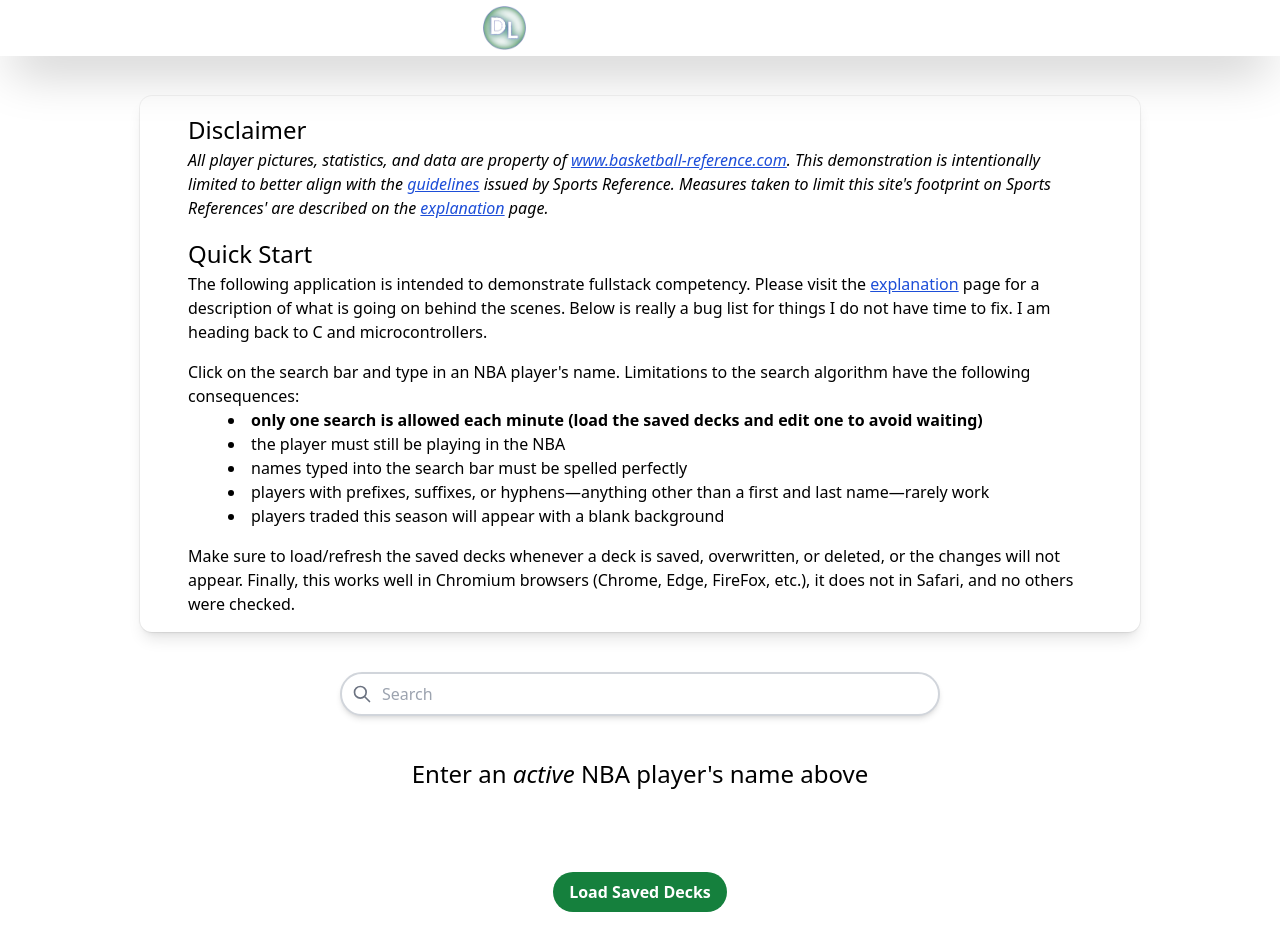
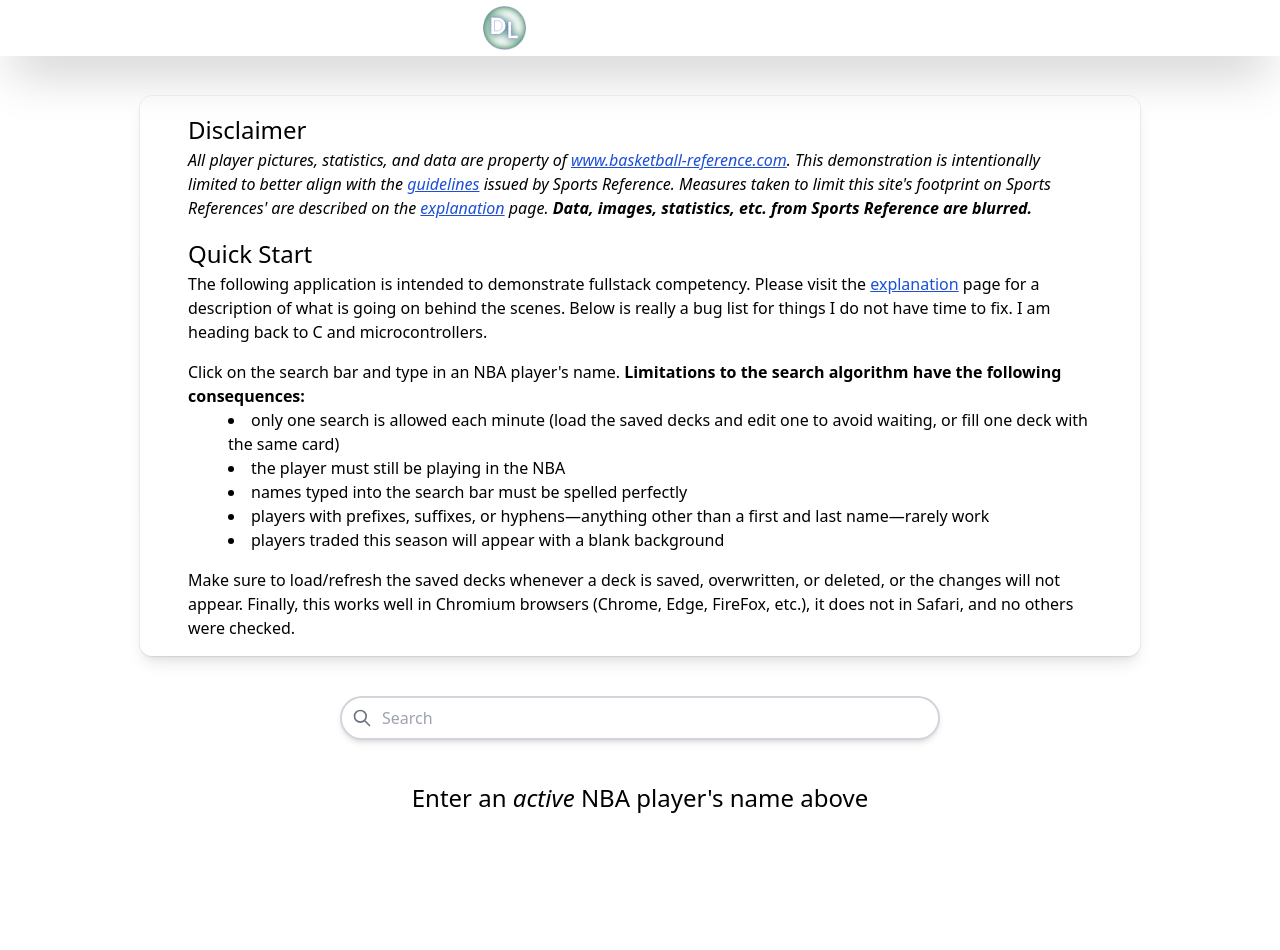
Before and after one commit to davidluby/next-portfolio, a Next.js app: page /decks in a window 1280 px wide. After the commit the page ends 856 px from the top, so only its background shows below. Built offline with nearby package versions, Linux system fonts and the light colour scheme.

Commit message:
added show to main interface

```diff
--- /dev/null
+++ b/src/components/Simulator.js
@@ -0,0 +1,9 @@
+import React from 'react'
+
+export default function simulator() {
+    return (
+        <div className="mt-10">
+            Fluid simulator
+        </div>
+    )
+}
--- a/src/components/decks/Interface.js
+++ b/src/components/decks/Interface.js
@@ -1,12 +1,13 @@
-import React, { useState } from 'react'
+import React from 'react'
 import Card from "@components/decks/Card"
+import Show from "@components/decks/Show"
 import Add from "@components/decks/Add"
 import Deck from "@components/decks/Deck"
 import New from "@components/decks/New"
 import Save from "@components/decks/Save"
 import ExpandCards from "@components/decks/ExpandCards"
 
-export default function Interface({ searching, playerData, empty, setEmpty, cards, setCards, deck, setDeck }) {
+export default function Interface({ setHidden, searching, playerData, empty, setEmpty, cards, setCards, deck, setDeck }) {
 
 	return (
 		<div className="shadow-lg rounded-xl ring-1 ring-black/5 p-10">
@@ -24,6 +25,7 @@ export default function Interface({ searching, playerData, empty, setEmpty, card
 					: null }
 			</div>
 			<div className="flex flex-row justify-center space-x-2">
+				<Show setHidden={setHidden} empty={empty} setEmpty={setEmpty} setCards={setCards} setDeck={setDeck} />
 				<Add playerData={playerData} cards={cards} setCards={setCards} setEmpty={setEmpty} />
 				{ !empty ? <Save cards={cards} deck={deck} /> : null}
 				{ !empty ? <New setDeck={setDeck} /> : null}
--- a/src/pages/decks.js
+++ b/src/pages/decks.js
@@ -1,6 +1,5 @@
 import React, { useState } from 'react'
 import Search from "@components/decks/Search"
-import Show from "@components/decks/Show"
 import Interface from "@components/decks/Interface"
 
 
@@ -31,7 +30,7 @@ export default function Decks() {
                 rel="noopener noreferrer">guidelines</a> issued by Sports Reference. Measures taken to limit this site&#x27;s footprint on Sports References&#x27; are described on the <a className="underline text-blue-700 hover:text-blue-400"
 				href="https://main--davidluby.netlify.app/decks_ex"
 				target="_blank"
-				rel="noopener noreferrer">explanation</a> page.</i>
+				rel="noopener noreferrer">explanation</a> page.<b> Data, images, statistics, etc. from Sports Reference are blurred.</b></i>
       		</p>
 			<h1 className="mt-4">
 				Quick Start
@@ -43,10 +42,10 @@ export default function Decks() {
 					rel="noopener noreferrer">explanation</a> page for a description of what is going on behind the scenes. Below is really a bug list for things I do not have time to fix. I am heading back to C and microcontrollers.
 			</p>
 			<p className="mt-4">
-				Click on the search bar and type in an NBA player&#x27;s name. Limitations to the search algorithm have the following consequences:
+				Click on the search bar and type in an NBA player&#x27;s name. <b>Limitations to the search algorithm have the following consequences:</b>
 			</p>
 			<ul className="list-disc list-inside">
-				<li className="ml-10"><b>only one search is allowed each minute (load the saved decks and edit one to avoid waiting)</b></li>
+				<li className="ml-10">only one search is allowed each minute (load the saved decks and edit one to avoid waiting, or fill one deck with the same card)</li>
 				<li className="ml-10">the player must still be playing in the NBA</li>
 				<li className="ml-10">names typed into the search bar must be spelled perfectly</li>
 				<li className="ml-10">players with prefixes, suffixes, or hyphens&#8212;anything other than a first and last name&#8212;rarely work</li>
@@ -58,11 +57,10 @@ export default function Decks() {
 		</div>
 		<Search setPlayerData={setPlayerData} setSearching={setSearching} setHidden={setHidden} />
 		<div className="p-10">
-			{ !hidden ? <Interface searching={searching} playerData={playerData} empty={empty} setEmpty={setEmpty}
+			{ !hidden ? <Interface setHidden={setHidden} searching={searching} playerData={playerData} empty={empty} setEmpty={setEmpty}
 							cards={cards} setCards={setCards} deck={deck} setDeck={setDeck} />
 				: <h1>Enter an <i>active</i> NBA player&apos;s name above</h1>}
 		</div>
-      	<Show setHidden={setHidden} empty={empty} setEmpty={setEmpty} setCards={setCards} setDeck={setDeck} />
     </div>
 	)
 }
--- a/src/pages/index.js
+++ b/src/pages/index.js
@@ -1,10 +1,19 @@
-import Interface from "@components/decks/Interface"
+import Simulator from "@components/simulator"
 
 
 export default function Home() {
 
     return (
         <div className="flex flex-col items-center border-4">
+            <div className="w-5/6 px-12 py-4 items-center shadow-lg rounded-xl ring-1 ring-black/5">
+                <h1>
+                    Welcome
+                </h1>
+                <p>
+                    Welcome to my personal website.
+                </p>
+            </div>
+            <Simulator />
         </div>
     )
 }
```
